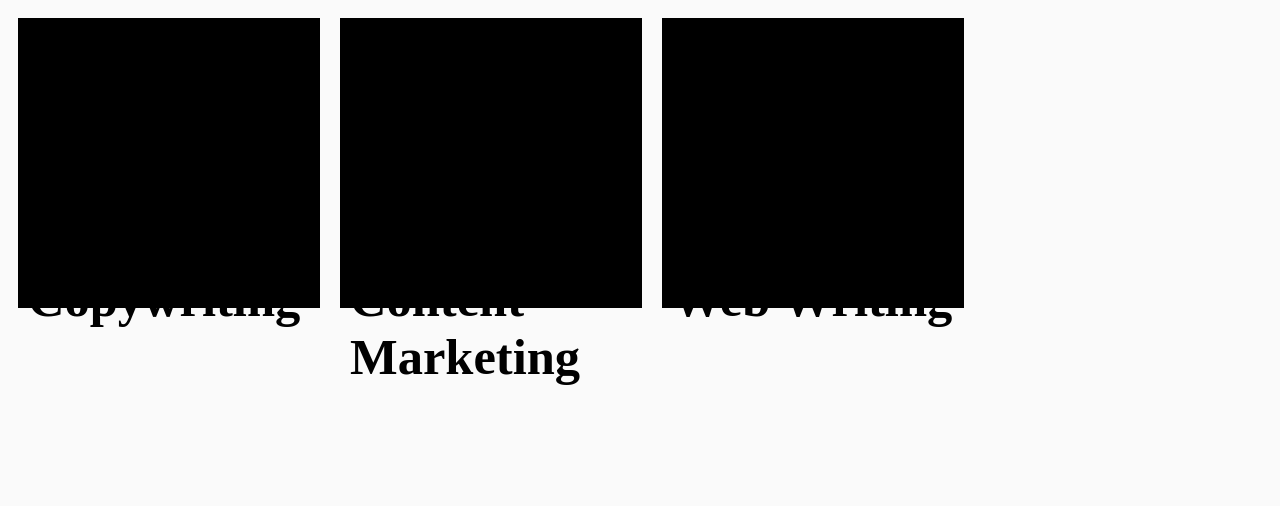
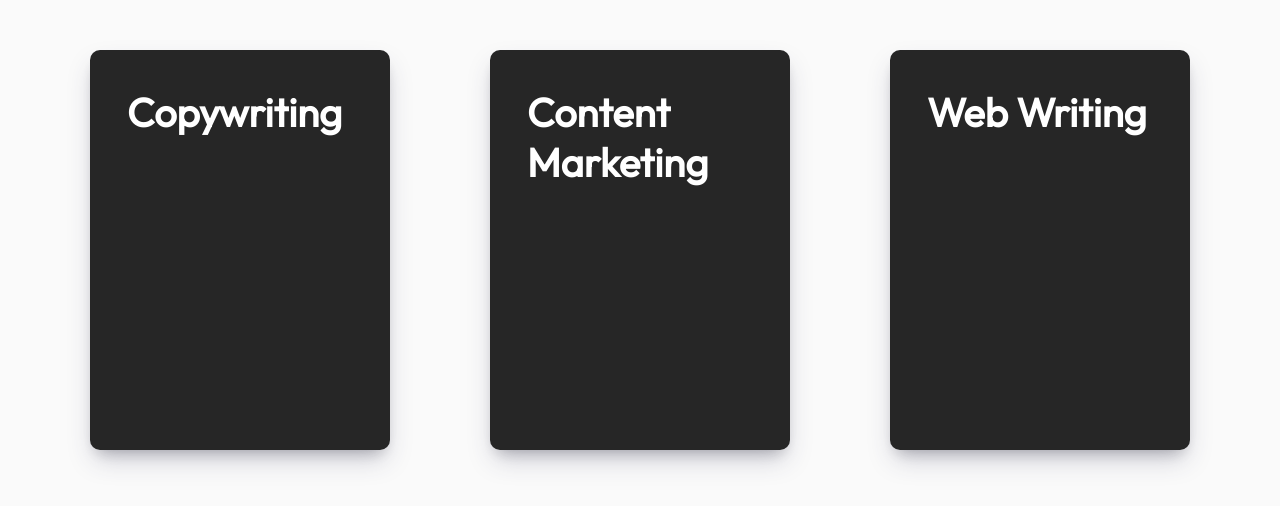
Before and after one commit to Jackeastern/Web-dev-elements, a plain HTML site: page flip-cards/index.html in a window 1280 px wide. Drawn offline with Linux system fonts and the light colour scheme.

Commit message:
Fixed flipcard.
- Added box shadow.
- Added Flex layout.
- Added global setting of fonts etc.

```diff
--- a/flip-cards/index.html
+++ b/flip-cards/index.html
@@ -1,45 +1,56 @@
 <!DOCTYPE html>
 <html>
+
 <head>
     <meta charset="utf-8" name="viewport" content="width=device-width, initial-scale = 1">
+    <link href='https://fonts.googleapis.com/css?family=Outfit' rel='stylesheet'>
     <title>CSS Card Flip</title>
     <link href="style.css" type="text/css" rel="stylesheet">
 </head>
 
 <body>
-        <div class="maincontainer">
+    <div class="flex-container-space-between">
+        <div class="card">
             <div class="back">
                 <h2>Copywriting</h2>
-                <p>Introduction to Copywriting’ workshop focuses on the theory and processes of professional copywriting as applied to persuasion, reasoning, and rhetoric. This workshop is best-suited to learning how to write and think about consumer-driven functions.</p>
+                <p>Introduction to Copywriting’ workshop focuses on the theory and processes of professional copywriting
+                    as applied to persuasion, reasoning, and rhetoric. This workshop is best-suited to learning how to
+                    write and think about consumer-driven functions.</p>
             </div>
             <div class="front">
-
                 <h2>Copywriting</h2>
             </div>
         </div>
-        </div>
-        <div class="maincontainer">
+
+        <div class="card">
             <div class="back">
                 <h2>Content Marketing</h2>
-                <p>Introduction to Content Marketing workshop focuses on building content frameworks that are designed for and directed at communication engagement. This interdisciplinary workshop is best-suited to learning visual and written communication strategies.</p>
+                <p>Introduction to Content Marketing workshop focuses on building content frameworks that are designed
+                    for
+                    and directed at communication engagement. This interdisciplinary workshop is best-suited to learning
+                    visual and written communication strategies.</p>
             </div>
             <div class="front">
 
                 <h2>Content Marketing</h2>
             </div>
         </div>
-        </div>
-        <div class="maincontainer">
+
+        <div class="card">
             <div class="back">
                 <h2>Web Writing</h2>
-                <p>Introduction to Web-Writing workshop focuses on building creative and systemic digital content through online user experiences that benefit people and robots. This workshop is best-suited to creating content for digital platforms and devices — websites, mobile, game consoles, and virtual reality engines.</p>
+                <p>Introduction to Web-Writing workshop focuses on building creative and systemic digital content
+                    through
+                    online user experiences that benefit people and robots. This workshop is best-suited to creating
+                    content
+                    for digital platforms and devices — websites, mobile, game consoles, and virtual reality engines.
+                </p>
             </div>
             <div class="front">
-
                 <h2>Web Writing</h2>
             </div>
         </div>
     </div>
+</body>
 
-    </body>
-</html>﻿
+</html>
--- a/flip-cards/style.css
+++ b/flip-cards/style.css
@@ -6,97 +6,100 @@
     --accent: #293d6a;
 }
 
-body {
+*,
+*::before,
+*::after {
+    box-sizing: border-box;
+}
+
+* {
+    padding: 0;
+    margin: 0;
     font-family: 'Outfit';
     font-weight: 400;
+}
+
+html {font-size:  62.5%;} /* Make default 10px */
+
+body {
   background-color: var(--background);
+  font-size: 1.6rem;
 }
 
 h1, h2, h3, h4, h5 {
-  font-family: 'Outfit';
   font-weight: 700;
 }
 
-html {font-size: 100%;} /* 16px */
-
-h1 {font-size: 4.210rem; /* 67.36px */}
-
-h2 {font-size: 3.158rem; /* 50.56px */}
-
-h3 {font-size: 2.369rem; /* 37.92px */}
-
-h4 {font-size: 1.777rem; /* 28.48px */}
-
-h5 {font-size: 1.333rem; /* 21.28px */}
-
-small {font-size: 0.750rem; /* 12px */}
-.maincontainer
-{
-    width: 302px;
-    height: 299px;
-    margin: 10px;
-    float: left; /* stack each div horizontally */
+h1, h2, h3, h4, h5, p{
+  padding: 5px;
 }
 
-img
-{
-   border-radius: 10px;
+h1 {font-size: 5rem;}
+
+h2 {font-size: 4rem;}
+
+h3 {font-size: 2.5rem /* 25px */}
+
+h4 {font-size: 2rem; /* 20x */}
+
+h5 {font-size: 1.6rem; /* 16px */}
+
+small {font-size: 1rem; /* 10px */}
+
+.flex-container-space-between{
+    display: flex;
+    justify-content: center;
+    align-items: center;
+    flex-wrap: wrap;
 }
 
-.back h2
+.card
 {
-    position: absolute;
+    width: 300px;
+    height: 400px;
+    margin: 50px;
 }
 
-.back p
-{
+
+/* style the maincontainer class with all child div's of class .front */
+.front, .back{
+    box-shadow: rgba(50, 50, 93, 0.25) 0px 13px 27px -5px, rgba(0, 0, 0, 0.3) 0px 8px 16px -8px;
     position: absolute;
-    top: 50px;
-    font-size: 15px;
+    width: 300px;
+    height: 400px;
+    border-radius: 10px;
+    padding: 2em;
+    backface-visibility: hidden; /* cant see the backside elements as theyre turning around */
+    transform: perspective(600px);
+    transition: transform .4s ease 0.02s;
 }
 
-.front h2
+.front
 {
-    position: absolute;
-    padding: 10px;
-    top: 200px;
-    color: #000;
-}
-
-/* style the maincontainer class with all child div's of class .front */
-.maincontainer > .front
-{
-    position: absolute;
     transform: perspective(600px) rotateY(0deg);
-    background-color: black;
-    width: 302px;
-    height: 290px;
-
-    backface-visibility: hidden; /* cant see the backside elements as theyre turning around */
-    transition: transform .5s linear 0s;
+    background: #262626;
+    color: white;
+    transform: (0deg);
 }
 
 /* style the maincontainer class with all child div's of class .back */
-.maincontainer > .back
+.back
 {
-    position: absolute;
     transform: perspective(600px) rotateY(180deg);
-    background: #262626;
-    color: #fff;
-    width: 302px;
-    height: 290px;
-    border-radius: 10px;
-    padding: 5px;
+    background: white;
+    color: black;
+    width: 300px;
+    height: 400px;
+    border: 1px solid black;
     backface-visibility: hidden; /* cant see the backside elements as theyre turning around */
-    transition: transform .5s linear 0s;
 }
 
-.maincontainer:hover > .front
+.card:hover > .front
 {
     transform: perspective(600px) rotateY(-180deg);
 }
 
-.maincontainer:hover > .back
+.card:hover > .back
 {
     transform: perspective(600px) rotateY(0deg);
 }
```
Lines whose indentation alone changed are shown as unchanged.
